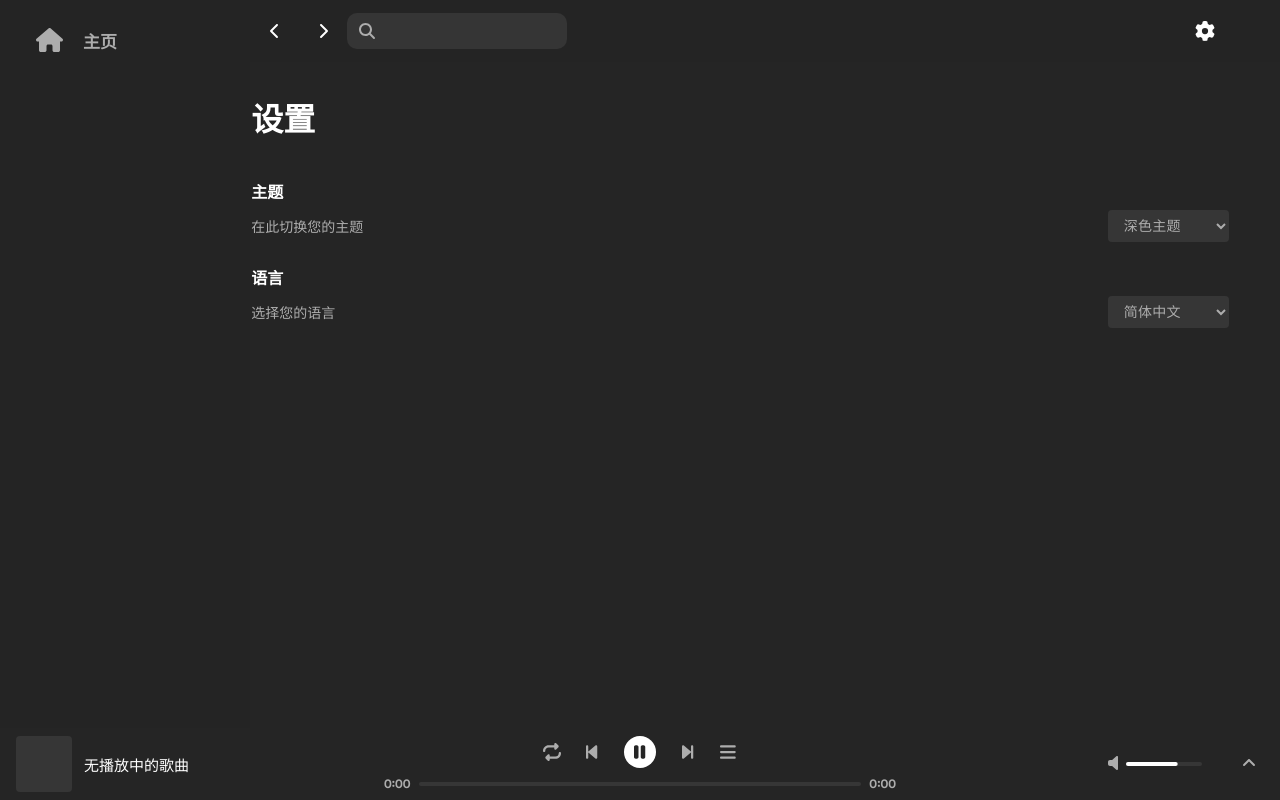
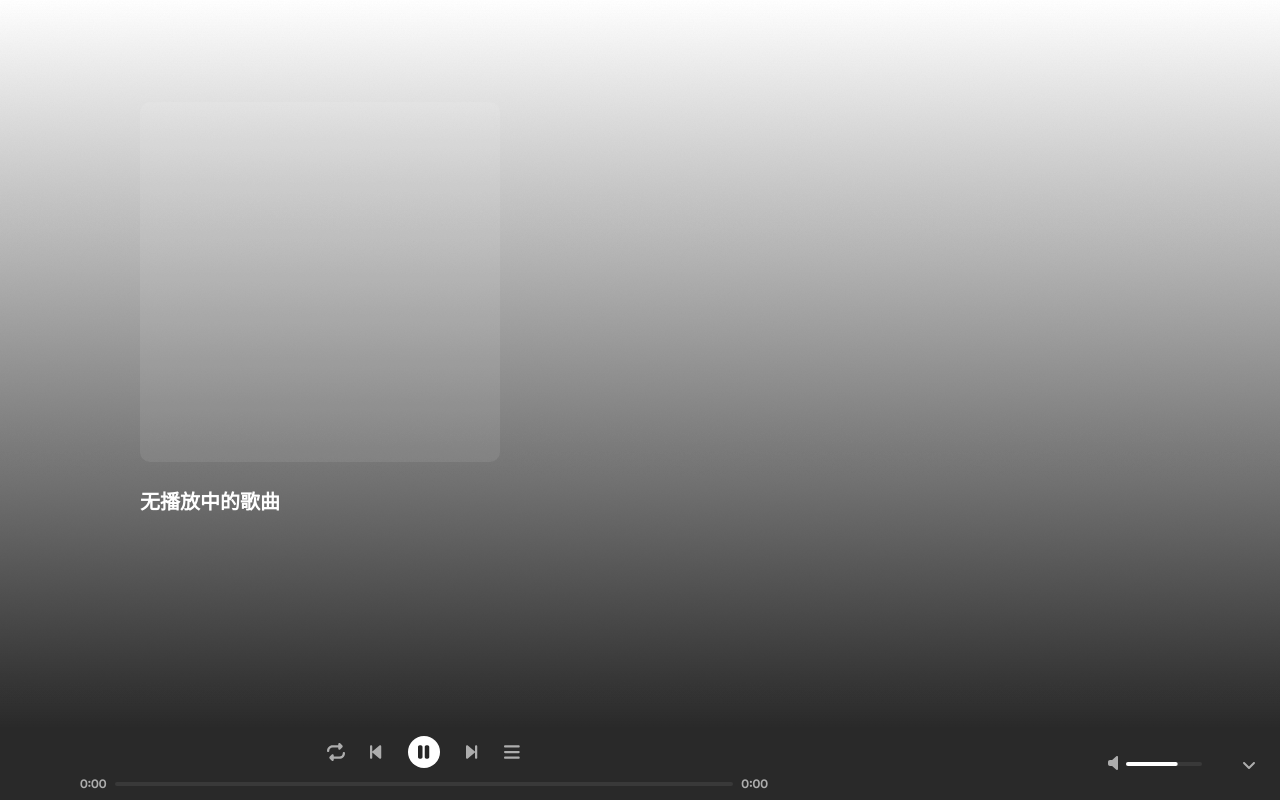
Before and after one commit to HomeArchbishop/musik, a Vue app: page /settings in a window 1280 px wide. Both pictures are taken after a click on the button 1249 px from the left and 764 px from the top of the page. Built offline with nearby package versions, Linux system fonts and the light colour scheme.

Commit message:
feat: lyrics view

```diff
--- a/src/components/PlayerBar.vue
+++ b/src/components/PlayerBar.vue
@@ -1,21 +1,40 @@
 <script setup>
 import { useStore } from 'vuex'
-import { computed } from 'vue'
+import { computed, ref, watch } from 'vue'
 
 import { second2Readable } from '@/utils/second2Readable'
+import { getThemeColor } from '@/utils/getThemeColor'
 
 import DragBar from '@/components/DragBar.vue'
 
 const store = useStore()
 
+const playerbarBackgroundColorDefault = 'var(--color-block-3)'
+const playerbarBackgroundColor = ref(playerbarBackgroundColorDefault)
+
+const isShowLyricsView = computed(() => store.state.runtime.isShowLyricsView)
 const playlist = computed(() => store.state.storage.player.playlist)
-const currentPlayingIndex = computed(() => store.state.storage.player.currentPlayingIndex)
 const playtime = computed(() => store.state.storage.player.playtime)
 const totaltime = computed(() => store.state.storage.player.totaltime)
 const volume = computed(() => store.state.storage.player.volume)
 const playtimeString = computed(() => second2Readable(playtime.value))
 const totaltimeString = computed(() => second2Readable(totaltime.value))
 const playtimePercentage = computed(() => ~~(playtime.value / totaltime.value * 100))
+
+const isShowPronunciationLyrics = ref(false)
+const isShowTranslationLyrics = ref(false)
+
+function updatePlayerbarBackgroundColor () {
+  if (playlist.value.length) {
+    getThemeColor(playlist.value[0].album.coverImg)
+      .then(colorStr => { playerbarBackgroundColor.value = colorStr })
+      .catch(() => {
+        playerbarBackgroundColor.value = playerbarBackgroundColorDefault
+      })
+  } else {
+    playerbarBackgroundColor.value = playerbarBackgroundColorDefault
+  }
+}
 
 function changePlaytime (nextPlaytimePercentage) {
   const nextPlaytime = ~~(nextPlaytimePercentage / 100 * totaltime.value)
@@ -26,21 +45,69 @@ function changeVolume (nextVolume) {
   store.commit('storage/setVolume', { nextVolume })
 }
 
+function showLyricsView () {
+  store.commit('runtime/setLyricsView', { nextValue: !isShowLyricsView.value })
+}
+
+watch(playlist.value[0], () => {
+  updatePlayerbarBackgroundColor()
+})
 </script>
 
 <template>
   <div class="player-bar-container">
-    <div class="media-info-group">
+    <transition name="jumpout">
+      <div class="fullscreen-area" v-show="isShowLyricsView">
+        <div class="background"></div>
+        <div class="background noise"></div>
+        <div class="main-area">
+          <div class="left">
+            <div class="cover-group">
+              <div class="cover-img-box">
+                <img v-if="playlist.length" :src="playlist[0].album.coverImg" alt="" onload="this.style.opacity=1">
+                <div class="placeholder" v-else></div>
+              </div>
+            </div>
+            <div class="info-group">
+              <div class="title-box"><span>{{ playlist[0]?.title ?? $t('player.noSong') }}</span></div>
+              <div class="artist-album-box" v-if="playlist.length">
+                <span>{{ playlist[0].artists[0]?.name ?? '' }}</span>
+                <span class="sep" v-if="playlist[0].artists.length && playlist[0].album.name">-</span>
+                <span>{{ playlist[0].album.name }}</span>
+              </div>
+            </div>
+          </div>
+          <div class="right">
+            <div class="lyrics-words-group">
+              <div class="placeholder-head"></div>
+              <div
+                class="lyric-piece"
+                :class="{ actived: false /* TODO: active */ }"
+                v-for="(originLyric, i) in store.state.runtime.lyrics.origin" :key="i"
+              >
+                <div class="main-line"><span>{{ originLyric }}</span></div>
+                <div class="sub-line" v-if="isShowPronunciationLyrics"><span>{{ store.state.runtime.lyrics.pronunciation[i] }}</span></div>
+                <div class="sub-line" v-if="isShowTranslationLyrics"><span>{{ store.state.runtime.lyrics.translation[i] }}</span></div>
+              </div>
+              <div class="placeholder-tail"></div>
+            </div>
+            <div class="tool-group"></div>
+          </div>
+        </div>
+      </div>
+    </transition>
+    <div class="footer-area" :lyric-mode="isShowLyricsView">
+      <div class="media-info-group" :lyric-mode="isShowLyricsView">
         <div class="cover-box">
-        <img v-if="currentPlayingIndex + 1" :src="playlist[currentPlayingIndex].album.coverImg" alt="">
+          <img v-if="playlist.length" :src="playlist[0].album.coverImg" alt="">
           <div class="placeholder" v-else></div>
         </div>
         <div class="title-artist-group">
-        <div class="title-box"><span>{{ playlist[currentPlayingIndex]?.title ?? $t('player.noSong') }}</span></div>
-        <div class="artist-box" v-if="currentPlayingIndex + 1"><span>{{  playlist[currentPlayingIndex].artists.join(',') }}</span></div>
+          <div class="title-box"><span>{{ playlist[0]?.title ?? $t('player.noSong') }}</span></div>
+          <div class="artist-box" v-if="playlist.length"><span>{{  playlist[0].artists.map(a => a.name).join(',') }}</span></div>
         </div>
       </div>
-    <div class="controller-group">
+      <div class="controller-group" :lyric-mode="isShowLyricsView">
         <div class="pause-controller-group">
           <div class="controller-left-group">
             <button class="play-mode-btn"><f-icon icon="repeat" /></button>
@@ -58,12 +125,17 @@ function changeVolume (nextVolume) {
           <div class="progress-totaltime-box"><span>{{ totaltimeString }}</span></div>
         </div>
       </div>
-    <div class="tool-group">
+      <div class="tool-group" :lyric-mode="isShowLyricsView">
         <div class="volume-group">
           <button class="volume-btn"><f-icon icon="volume-off" /></button>
           <drag-bar :value="volume" @change="changeVolume" />
         </div>
-      <button class="lyrics-view-btn"><f-icon icon="angle-up" /></button>
+        <button
+          class="lyrics-view-btn"
+          :class="{ 'upside-down': isShowLyricsView }"
+          @click="showLyricsView"
+        ><f-icon icon="angle-up" /></button>
+      </div>
     </div>
   </div>
 </template>
@@ -71,25 +143,198 @@ function changeVolume (nextVolume) {
 <style lang="less" scoped>
 @import '@/styles/global.less';
 
+@footer-area-height: 72px;
+
 .player-bar-container {
-  display: grid;
-  grid-template-columns: 30% 40% 30%;
-  flex-direction: row;
-  align-items: center;
+  display: flex;
+  flex-direction: column;
   position: absolute;
   z-index: 10;
   bottom: 0;
   left: 0;
   right: 0;
+  .fullscreen-area { /* show by v-show */
+    position: fixed;
+    top: 0;
+    bottom: 0;
+    left: 0;
+    right: 0;
+    overflow: hidden;
+    .background {
+      position: absolute;
+      top: 0;
+      left: 0;
+      bottom: 0;
+      right: 0;
+      z-index: -1;
+      background-color: v-bind(playerbarBackgroundColor);
+      filter: brightness(110%);
+      &.noise {
+        background: linear-gradient(transparent 0, @color-background-playerbar calc(100% - @footer-area-height)), @background-noise;
+      }
+    }
+    .main-area {
+      display: flex;
+      flex-direction: row;
+      height: 100%;
+      padding: 32px 0 24px+@footer-area-height 0;
+      .left {
+        display: flex;
+        flex-direction: column;
+        align-items: center;
+        flex-basis: 40%;
+        height: 100%;
+        padding: 135px 20px 0 140px;
+        transition: .2s;
+        --cover-size: 360px;
+        @media screen and (max-width: 1250px) {
+          padding-left: 40px;
+        }
+        @media screen and (max-height: 830px) {
+          padding-top: 70px;
+        }
+        @media screen and (max-height: 630px) {
+          --cover-size: 220px;
+        }
+        @cover-size: var(--cover-size);
+        .cover-group {
+          width: @cover-size;
+          height: @cover-size;
+          .cover-img-box {
+            img {
+              width: @cover-size;
+              height: @cover-size;
+              border-radius: 10px;
+              opacity: 0;
+              background: @color-block-1;
+            }
+            .placeholder {
+              width: @cover-size;
+              height: @cover-size;
+              border-radius: 10px;
+              background: @color-block-1;
+            }
+          }
+        }
+        .info-group {
+          display: flex;
+          flex-direction: column;
+          width: @cover-size;
+          margin-top: 32px;
+          @media screen and (max-height: 830px) {
+            margin-top: 24px;
+            .title-box span {
+              font-size: 20px !important;
+            }
+          }
+          .title-box span {
+            display: -webkit-box;
+            -webkit-line-clamp: 1;
+            -webkit-box-orient: vertical;
+            font-size: 24px;
+            overflow: hidden;
+            margin-bottom: 12px;
+            font-weight: 600;
+          }
+          .artist-album-box span {
+            font-size: 12px;
+            font-weight: 400;
+            color: @color-text-sub;
+            &.sep::before,
+            &.sep::after {
+              content: '';
+              margin: 0 4px;
+            }
+          }
+        }
+      }
+      .right {
+        display: flex;
+        flex-direction: column;
+        flex-basis: 60%;
+        position: relative;
+        height: 100%;
+        padding: 0 24px;
+        .lyrics-words-group {
+          height: 100%;
+          padding: 0 20%;
+          flex-basis: 100%;
+          overflow: auto;
+          scrollbar-width: none;
+          transition: .2s;
+          @media screen and (max-width: 1250px) {
+            padding: 0 10%;
+          }
+          .lyric-piece {
+            margin: 24px 0;
+            .main-line {
+              font-size: 20px;
+              font-weight: 600;
+              margin: 8px;
+            }
+            .sub-line {
+              font-size: 15px;
+              font-weight: 400;
+              margin: 8px;
+            }
+            &.actived {
+              .main-line {
+                font-size: 28px;
+              }
+              .sub-line {
+                font-size: 21px;
+              }
+            }
+          }
+          .placeholder-head {
+            width: 100%;
+            height: 40%;
+          }
+          .placeholder-tail {
+            width: 100%;
+            height: 50%;
+          }
+        }
+        .tool-group {
+          position: absolute;
+          bottom: 0;
+          right: 24px;
+          width: 48px;
+          height: 48px;
+        }
+      }
+    }
+  }
+  .footer-area {
+    display: flex;
+    flex-direction: row;
+    align-items: center;
+    justify-content: flex-end;
+    position: absolute;
+    bottom: 0;
+    left: 0;
+    right: 0;
+    height: @footer-area-height;
     background-color: @color-background-playerbar;
-  height: 72px;
+    transition: background-color linear .2s;
+    &[lyric-mode=true] {
+      background-color: transparent;
+    }
     .media-info-group {
       display: flex;
       flex-direction: row;
       align-items: center;
       align-items: center;
-    flex: 1;
+      flex: 0 0 30%;
       padding-left: 16px;
+      overflow: hidden;
+      transition: .2s;
+      &[lyric-mode=true] {
+        flex: 0 0 0;
+        padding: 0;
+        white-space: nowrap;
+        opacity: 0;
+      }
       .cover-box {
         .placeholder {
           width: 56px;
@@ -106,8 +351,12 @@ function changeVolume (nextVolume) {
       .title-artist-group {
         margin-left: 12px;
         .title-box span {
+          display: -webkit-box;
+          -webkit-line-clamp: 1;
+          -webkit-box-orient: vertical;
           font-size: 15px;
           font-weight: 300;
+          overflow: hidden;
         }
         .artist-box span {
           font-size: 12px;
@@ -118,9 +367,15 @@ function changeVolume (nextVolume) {
     }
     .controller-group {
       display: flex;
+      flex-basis: 40%;
       flex-direction: column;
       align-items: center;
       justify-content: center;
+      transition: .2s;
+      &[lyric-mode=true] {
+        padding: 0 0 0 80px;
+        flex-basis: 60%;
+      }
       .pause-controller-group {
         display: flex;
         flex-direction: row;
@@ -206,15 +461,24 @@ function changeVolume (nextVolume) {
       flex-direction: row;
       align-items: center;
       justify-content: flex-end;
+      flex-basis: 30%;
       column-gap: 8px;
       padding: 0 16px;
+      transition: .2s;
+      &[lyric-mode=true] {
+        flex-basis: 40%;
+      }
       .__btn {
         display: inline-block;
         font-size: 16px;
         color: @color-text-1;
         cursor: pointer;
+        transition: .2s;
         &:hover {
           color: @color-text-default;
+        }
+        &.upside-down {
+          transform: rotate(180deg);
         }
       }
       .volume-group {
@@ -228,52 +492,6 @@ function changeVolume (nextVolume) {
         .volume-btn {
           .__btn;
         }
-      .volume-bar-box {
-        position: relative;
-        height: 4px;
-        flex: 1;
-        .volume-bar-mask {
-          position: absolute;
-          left: 0;
-          top: 0;
-          width: 100%;
-          height: 4px;
-          border-radius: 4px;
-          overflow: hidden;
-          .volume-bar-track {
-            position: absolute;
-            left: 0;
-            top: 0;
-            width: 100%;
-            height: 4px;
-            background-color: @color-block-1;
-          }
-          .volume-bar-thumb {
-            position: absolute;
-            left: 0;
-            top: 0;
-            width: 100%;
-            height: 4px;
-            border-radius: 4px;
-            background-color: @color-block-3;
-            transform: translateX(calc(v-bind(volumeBarOffset) - 100%));
-          }
-        }
-        .volume-bar-head {
-          position: absolute;
-          top: -4px;
-          left: calc(v-bind(volumeBarOffset) - 6px);
-          width: 12px;
-          height: 12px;
-          border-radius: 12px;
-          background-color: @color-block-3;
-          cursor: pointer;
-        }
-      }
-      &:hover .volume-bar-thumb,
-      & .volume-btn:hover + div .volume-bar-thumb {
-        background-color: @theme-color !important;
-      }
       }
       .lyrics-view-btn {
         .__btn;
@@ -282,4 +500,24 @@ function changeVolume (nextVolume) {
       }
     }
   }
+}
+
+.jumpout-enter-active,
+.jumpout-leave-active {
+  transition: linear .2s;
+  .background {
+    transition: linear .2s;
+  }
+}
+
+.jumpout-enter-from,
+.jumpout-leave-to {
+  transform: translateY(100%);
+  *:not(.background) {
+    opacity: 0;
+  }
+  .background {
+    transform: translateY(-100%);
+  }
+}
 </style>
--- a/src/store/modules/runtime.js
+++ b/src/store/modules/runtime.js
@@ -1,7 +1,22 @@
 export default {
   namespaced: true,
   state: {
+    isShowLyricsView: false,
+    lyrics: {
+      origin: [],
+      pronunciation: [],
+      translation: []
+    }
   },
-  mutations: {},
+  mutations: {
+    setLyricsView (state, { nextValue }) {
+      state.isShowLyricsView = nextValue
+    },
+    setLyrics (state, { type, lyrics }) {
+      if (type === 'origin' || type === 'pronunciation' || type === 'translation') {
+        state.lyrics[type] = JSON.parse(JSON.stringify(lyrics))
+      }
+    }
+  },
   actions: {}
 }
--- a/src/store/modules/storage.js
+++ b/src/store/modules/storage.js
@@ -7,7 +7,6 @@ export default {
       volume: 68,
       playtime: 0,
       totaltime: 0,
-      currentPlayingIndex: -1,
       playlist: [/*
         {
           title: String,
```
Lines whose indentation alone changed are shown as unchanged.
